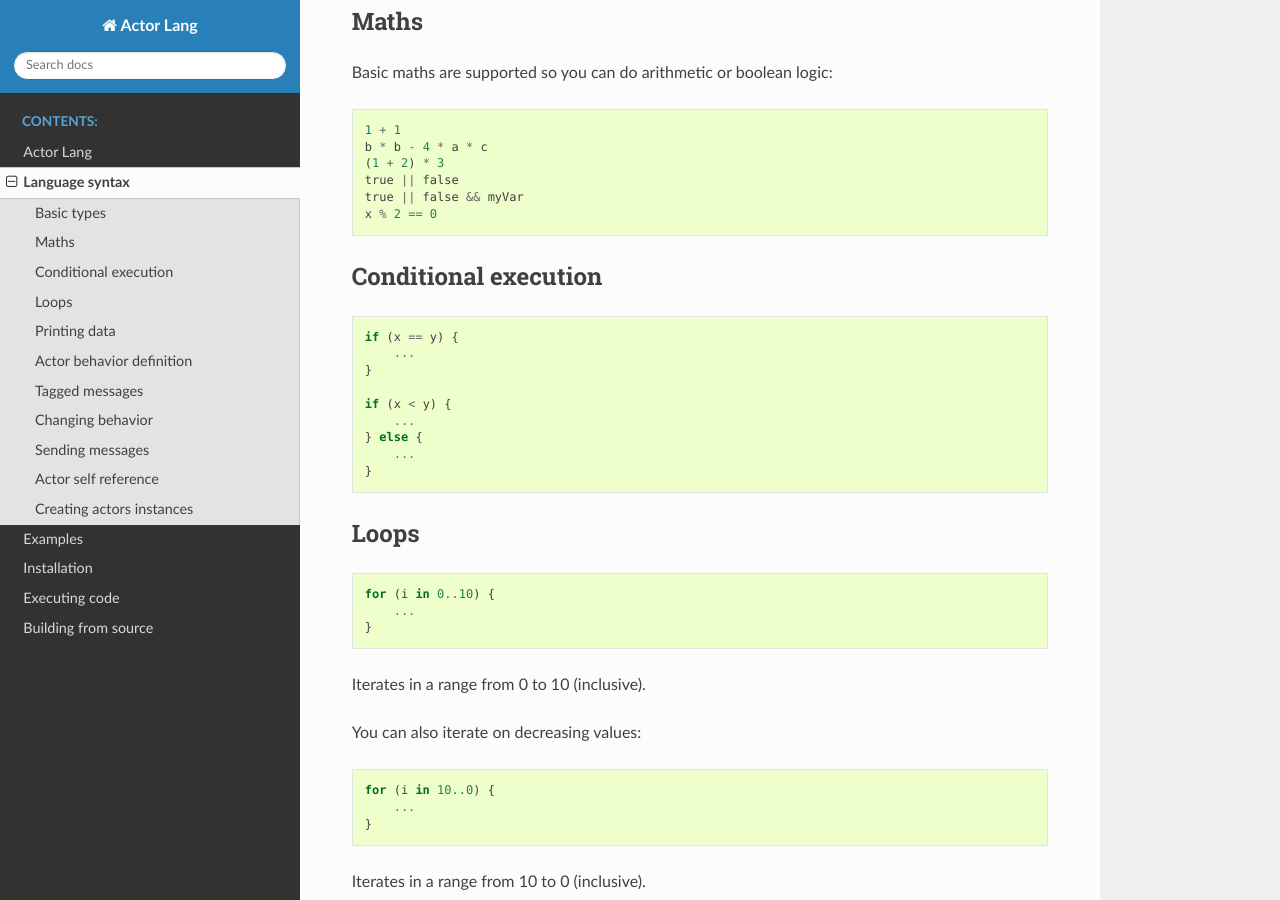
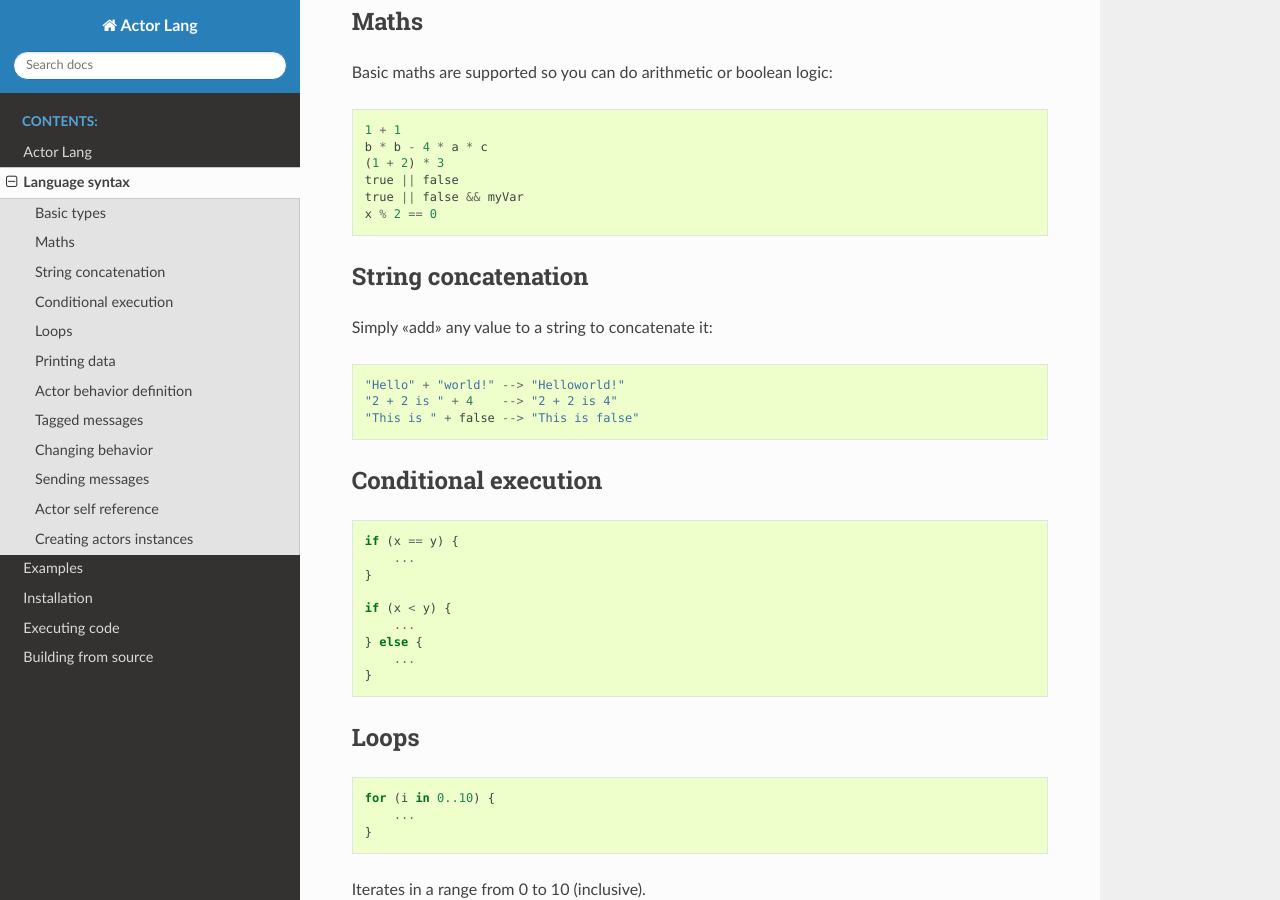
Before and after one commit to 422404/ActorLang, a Sphinx documentation site: the page built from docs/syntax.rst, in a window 1280 px wide and 900 px high, scrolled down 310 px. Built offline with Sphinx 7.4.7 and the Read the Docs theme 2.0.0, drawn with Linux system fonts in a browser that asks for light colours.

Commit message:
Add string concatenation documentation

```diff
--- a/docs/conf.py
+++ b/docs/conf.py
@@ -24,7 +24,7 @@ copyright = '2021, Elyan Poujol (422404)'
 author = 'Elyan Poujol (422404)'
 
 # The full version, including alpha/beta/rc tags
-release = '1.0.1'
+release = '1.1.0'
 
 
 # -- General configuration ---------------------------------------------------
--- a/docs/syntax.rst
+++ b/docs/syntax.rst
@@ -19,6 +19,15 @@ Basic maths are supported so you can do arithmetic or boolean logic::
     true || false
     true || false && myVar
     x % 2 == 0
+
+String concatenation
+--------------------
+
+Simply «add» any value to a string to concatenate it::
+
+    "Hello" + "world!" --> "Helloworld!"
+    "2 + 2 is " + 4    --> "2 + 2 is 4"
+    "This is " + false --> "This is false"
 
 Conditional execution
 ---------------------
```
Also changed, not shown: 6 other files.
